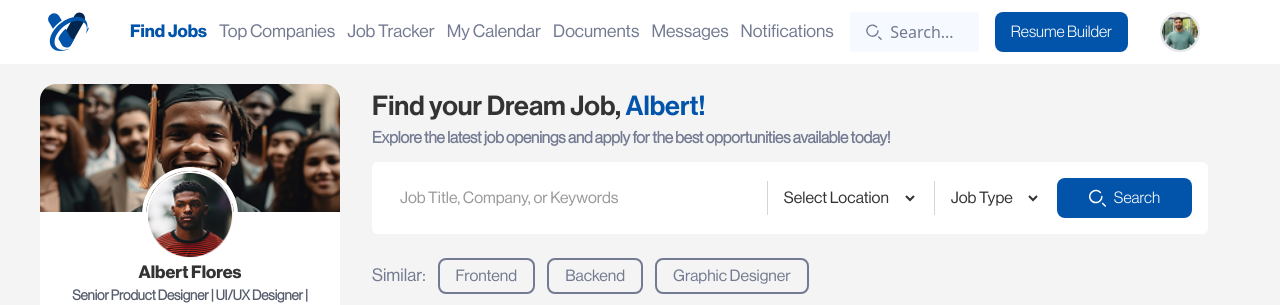
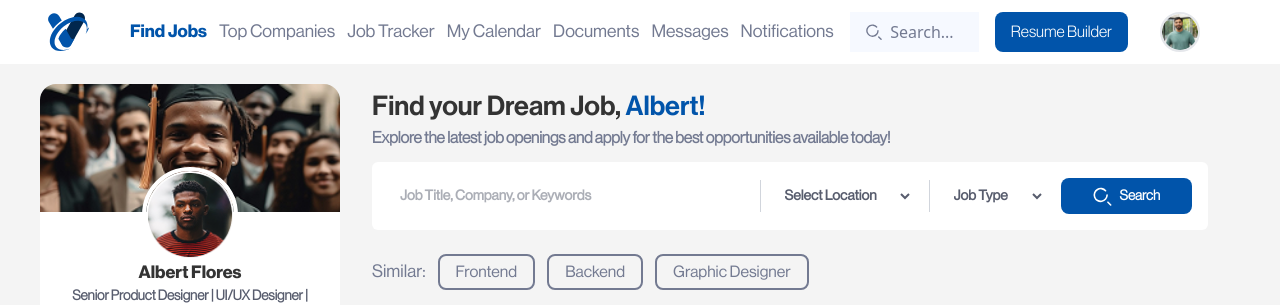
Before and after one commit to Chuck672991/TalentVare, a React (Vite) app: page / in a window 1280 px wide. Shown: the top 305 px of the page. Built offline with nearby package versions, Linux system fonts and the light colour scheme.

Commit message:
new changes

```diff
--- a/src/assets/SearchIcon.jsx
+++ b/src/assets/SearchIcon.jsx
@@ -1,9 +1,20 @@
 const MagnifyingGlass = () => (
-    <svg width="22" height="22" viewBox="0 0 18 18" fill="none" xmlns="http://www.w3.org/2000/svg">
-    <path d="M16.4999 17.024L13.9065 14.4306" stroke="#737A91" stroke-width="1.5" stroke-miterlimit="10" stroke-linecap="round"/>
-    <path d="M13.0976 7.57274C13.0928 8.99051 12.5901 10.3615 11.6773 11.4464C10.7645 12.5313 9.49967 13.261 8.10361 13.5083C6.70756 13.7555 5.26902 13.5045 4.03919 12.7991C2.80936 12.0936 1.86641 10.9786 1.37498 9.64874C0.883559 8.31886 0.874896 6.85859 1.35051 5.52297C1.82611 4.18735 2.75577 3.06123 3.97714 2.34126C5.19851 1.62129 6.63397 1.35324 8.03286 1.58389C9.43175 1.81454 10.7052 2.52924 11.6308 3.6032" stroke="#737A91" stroke-width="1.5" stroke-miterlimit="10" stroke-linecap="round"/>
-    </svg>
+  <svg width="22" height="22" viewBox="0 0 18 18" fill="none" xmlns="http://www.w3.org/2000/svg">
+    <path
+      d="M16.4999 17.024L13.9065 14.4306"
+      stroke="#737A91"
+      strokeWidth="1.5"
+      strokeMiterlimit="10"
+      strokeLinecap="round"
+    />
+    <path
+      d="M13.0976 7.57274C13.0928 8.99051 12.5901 10.3615 11.6773 11.4464C10.7645 12.5313 9.49967 13.261 8.10361 13.5083C6.70756 13.7555 5.26902 13.5045 4.03919 12.7991C2.80936 12.0936 1.86641 10.9786 1.37498 9.64874C0.883559 8.31886 0.874896 6.85859 1.35051 5.52297C1.82611 4.18735 2.75577 3.06123 3.97714 2.34126C5.19851 1.62129 6.63397 1.35324 8.03286 1.58389C9.43175 1.81454 10.7052 2.52924 11.6308 3.6032"
+      stroke="#737A91"
+      strokeWidth="1.5"
+      strokeMiterlimit="10"
+      strokeLinecap="round"
+    />
+  </svg>
+);
 
-  );
-
-  export default MagnifyingGlass;
+export default MagnifyingGlass;
--- a/src/components/Joblisting/JobSearch.jsx
+++ b/src/components/Joblisting/JobSearch.jsx
@@ -2,25 +2,45 @@ import React from "react";
 // import { Search } from "lucide-react";
 import Button from "../common/Button";
 
-const SearchIcon = ({className}) =>(
-<svg className={`${className}`} width="17" height="18" viewBox="0 0 17 18" fill="none" xmlns="http://www.w3.org/2000/svg">
-<path d="M16.25 17L13.6566 14.4066" stroke="white" stroke-width="1.5" stroke-miterlimit="10" stroke-linecap="round"/>
-<path d="M12.8477 7.5487C12.8428 8.96647 12.3401 10.3375 11.4274 11.4224C10.5146 12.5072 9.24973 13.237 7.85367 13.4842C6.45762 13.7315 5.01908 13.4805 3.78925 12.775C2.55943 12.0696 1.61647 10.9546 1.12504 9.62471C0.63362 8.29482 0.624957 6.83456 1.10057 5.49894C1.57618 4.16331 2.50583 3.0372 3.7272 2.31723C4.94857 1.59726 6.38403 1.32921 7.78292 1.55986C9.18181 1.79051 10.4552 2.50521 11.3808 3.57917" stroke="white" stroke-width="1.5" stroke-miterlimit="10" stroke-linecap="round"/>
-</svg>
-)
+const SearchIcon = ({ className }) => (
+  <svg
+    className={`${className}`}
+    width="19"
+    height="19"
+    viewBox="0 0 17 18"
+    fill="none"
+    xmlns="http://www.w3.org/2000/svg"
+  >
+    <path
+      d="M16.25 17L13.6566 14.4066"
+      stroke="white"
+      strokeWidth="1.5"
+      strokeMiterlimit="10"
+      strokeLinecap="round"
+    />
+    <path
+      d="M12.8477 7.5487C12.8428 8.96647 12.3401 10.3375 11.4274 11.4224C10.5146 12.5072 9.24973 13.237 7.85367 13.4842C6.45762 13.7315 5.01908 13.4805 3.78925 12.775C2.55943 12.0696 1.61647 10.9546 1.12504 9.62471C0.63362 8.29482 0.624957 6.83456 1.10057 5.49894C1.57618 4.16331 2.50583 3.0372 3.7272 2.31723C4.94857 1.59726 6.38403 1.32921 7.78292 1.55986C9.18181 1.79051 10.4552 2.50521 11.3808 3.57917"
+      stroke="white"
+      strokeWidth="1.5"
+      strokeMiterlimit="10"
+      strokeLinecap="round"
+    />
+  </svg>
+);
+
 const JobSearch = () => (
-  <div className="bg-white font-neueRoman rounded-md p-4 mt-4 flex flex-col sm:flex-row items-center gap-3 sm:gap-4">
+  <div className="bg-white font-semibold  text-textGray !text-sm font-neueRoman rounded-md p-4 mt-4 flex flex-col sm:flex-row items-center gap-3 sm:gap-4">
     <input
       type="text"
       placeholder="Job Title, Company, or Keywords"
-      className="w-full sm:w-auto flex-1 p-2 px-3  border-0  border-gray-300 text-secondary focus:outline-none focus:border-primary focus:ring-1 focus:ring-primary"
+      className="w-full sm:w-auto flex-1 p-2 px-3  border-0  border-gray-300  focus:outline-none focus:border-primary focus:ring-1 focus:ring-primary"
     />
 
-    <select className="w-full sm:w-auto p-2 px-3  border-0 border-l border-gray-300 text-secondary focus:outline-none focus:border-primary focus:ring-1 focus:ring-primary cursor-pointer">
+    <select className="w-full sm:w-auto p-2 px-5  border-0 border-l border-gray-300  focus:outline-none focus:border-primary focus:ring-1 focus:ring-primary cursor-pointer">
       <option>Select Location</option>
     </select>
 
-    <select className="w-full sm:w-auto p-2 px-3  border-0 border-l border-gray-300 text-secondary focus:outline-none focus:border-primary focus:ring-1 focus:ring-primary cursor-pointer">
+    <select className="w-full sm:w-auto p-2 px-5  border-0 border-l border-gray-300  focus:outline-none focus:border-primary focus:ring-1 focus:ring-primary cursor-pointer">
       <option>Job Type</option>
     </select>
 
```
